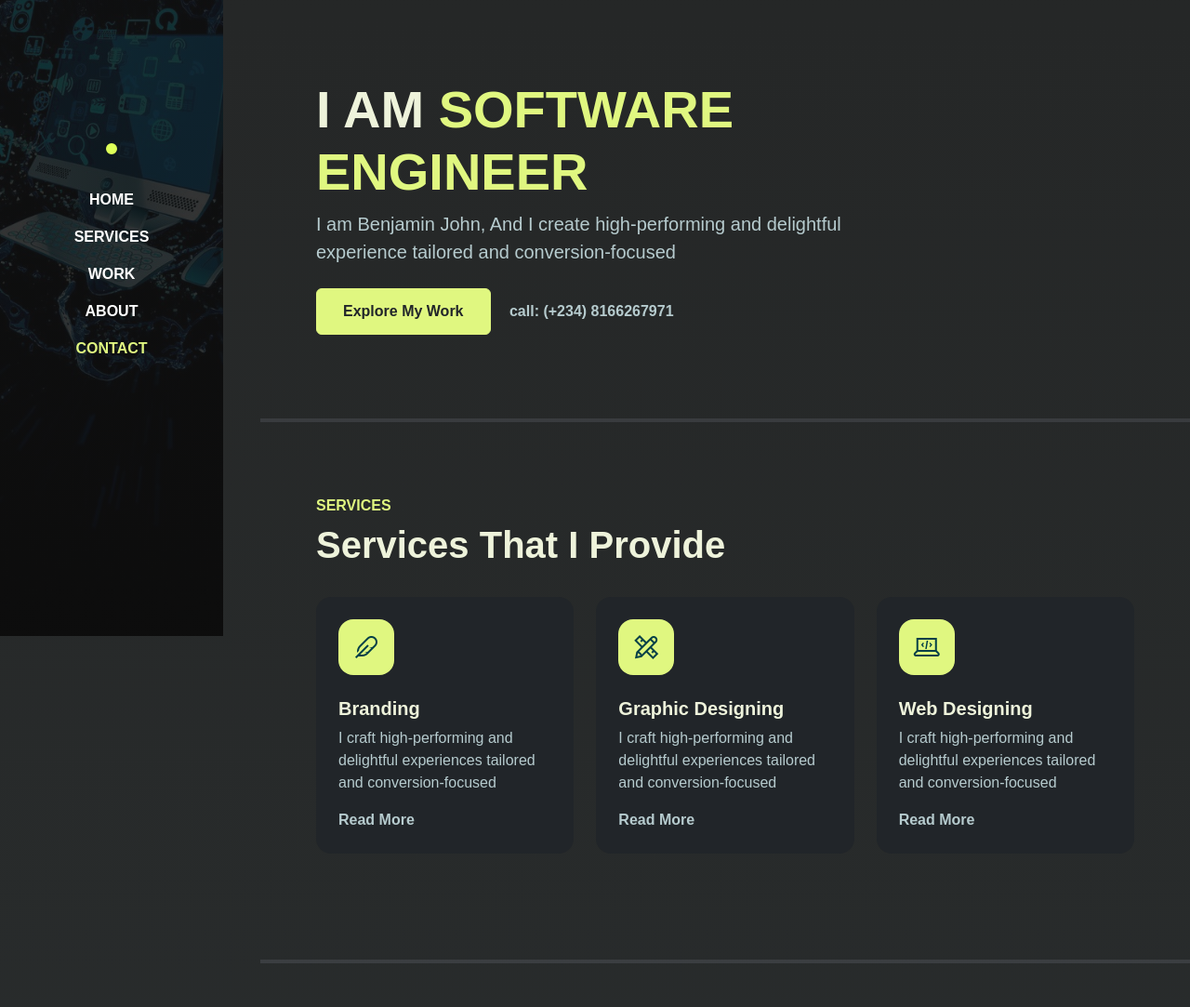
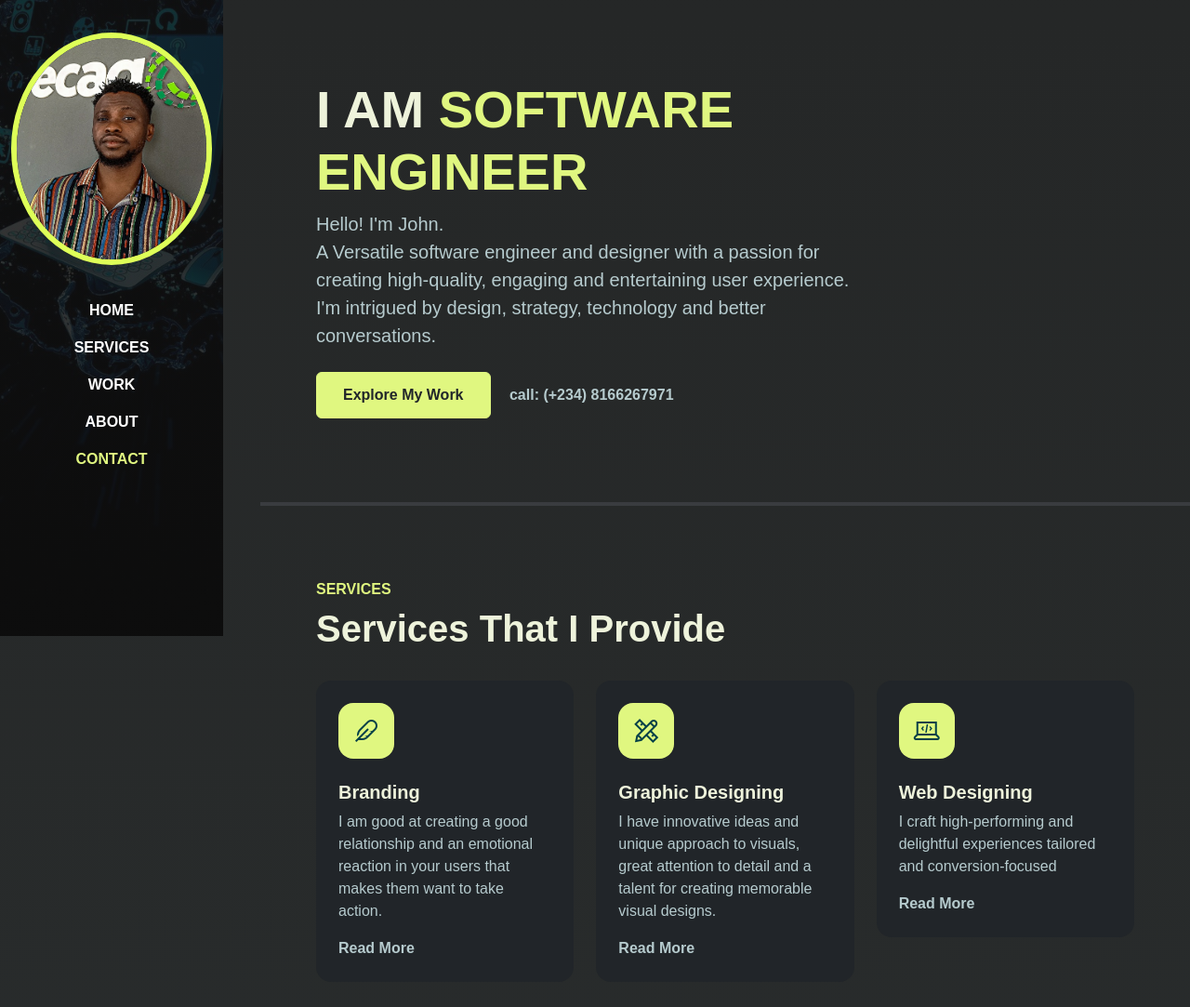
Before and after one commit to Benjohn007/portfolio1, a plain HTML site: page index.html in a window 1280 px wide. Shown: the part 116-1199 px from the top of the page at 93% size. Drawn offline with Linux system fonts and the light colour scheme; a web font is replaced by a local one.

Commit message:
added content

```diff
--- a/index.html
+++ b/index.html
@@ -18,7 +18,7 @@
         <div class="container flex-lg-column text-lg-center">
             <a class="navbar-brand mx-lg-auto mb-lg-4" href="#">
                 <span class="h3 fw-bold d-block d-lg-none">BENJAMIN JOHN</span>
-                <img src="./assets/images/mini.jpeg" class="d-none d-lg-block rounded-circle" alt="">
+                <img src="./assets/images/myPicture.jpg" class="d-none d-lg-block rounded-circle" alt="">
             </a>
             <button class="navbar-toggler" type="button" data-bs-toggle="collapse" data-bs-target="#navbarNav"
                 aria-controls="navbarNav" aria-expanded="false" aria-label="Toggle navigation">
@@ -56,9 +56,12 @@
                     <div class="col-lg-8">
                         <h1 class="display-4 fw-bold" data-aos="fade-up">I AM <span class="text-brand">SOFTWARE
                                 ENGINEER</span></h1>
-                        <P class="lead mt-2 mb-4" data-aos="fade-up" data-aos-delay="300">I am Benjamin John, And I
-                            create high-performing
-                            and delightful experience tailored and conversion-focused</P>
+                        <P class="lead mt-2 mb-4" data-aos="fade-up" data-aos-delay="300">Hello! I'm John.<br>
+
+                            A Versatile software engineer and designer with a passion for creating high-quality,
+                             engaging and entertaining user experience. I'm intrigued by design, strategy, technology
+                              and better conversations.
+                            </P>
                         <div data-aos="fade-up" data-aos-delay="600">
                             <a href="#Work" class="btn btn-brand me-3">Explore My Work</a>
                             <a href="#" class="link-custom">call: (+234) 8166267971 </a>
@@ -84,7 +87,11 @@
                                 <i class="las la-feather"></i>
                             </div>
                             <h5 class="mt-4 mb-2">Branding</h5>
-                            <p>I craft high-performing and delightful experiences tailored and conversion-focused</p>
+                            <p>
+                                I am good at creating a good relationship and an emotional reaction in your
+                                users that makes them want to take action.
+
+                                </p>
                             <a href="#" class="link-custom">Read More</a>
                         </div>
                     </div>
@@ -95,7 +102,9 @@
                                 <i class="las la-pencil-ruler"></i>
                             </div>
                             <h5 class="mt-4 mb-2">Graphic Designing</h5>
-                            <p>I craft high-performing and delightful experiences tailored and conversion-focused</p>
+                            <p>I have innovative ideas and unique approach to visuals, great attention to detail and a
+                                 talent for creating memorable visual designs.
+                            </p>
                             <a href="#" class="link-custom">Read More</a>
                         </div>
                     </div>
```
Also changed, not shown: assets/images/myPicture.jpg (added).
